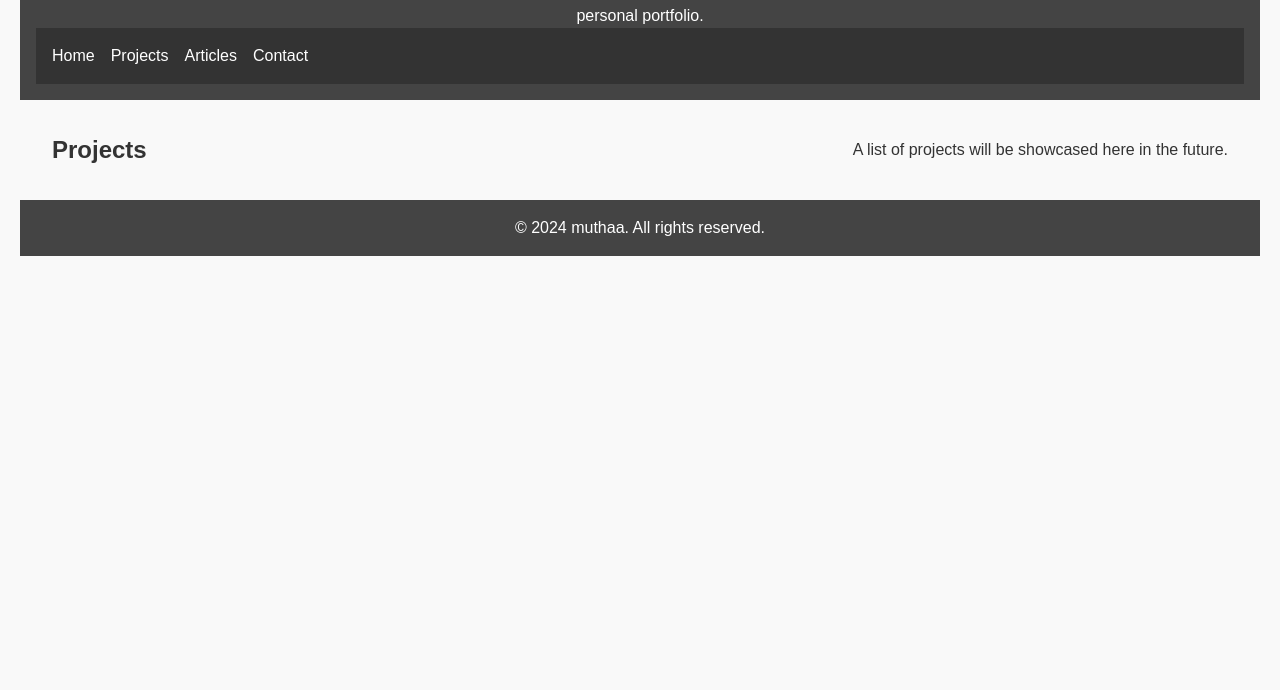
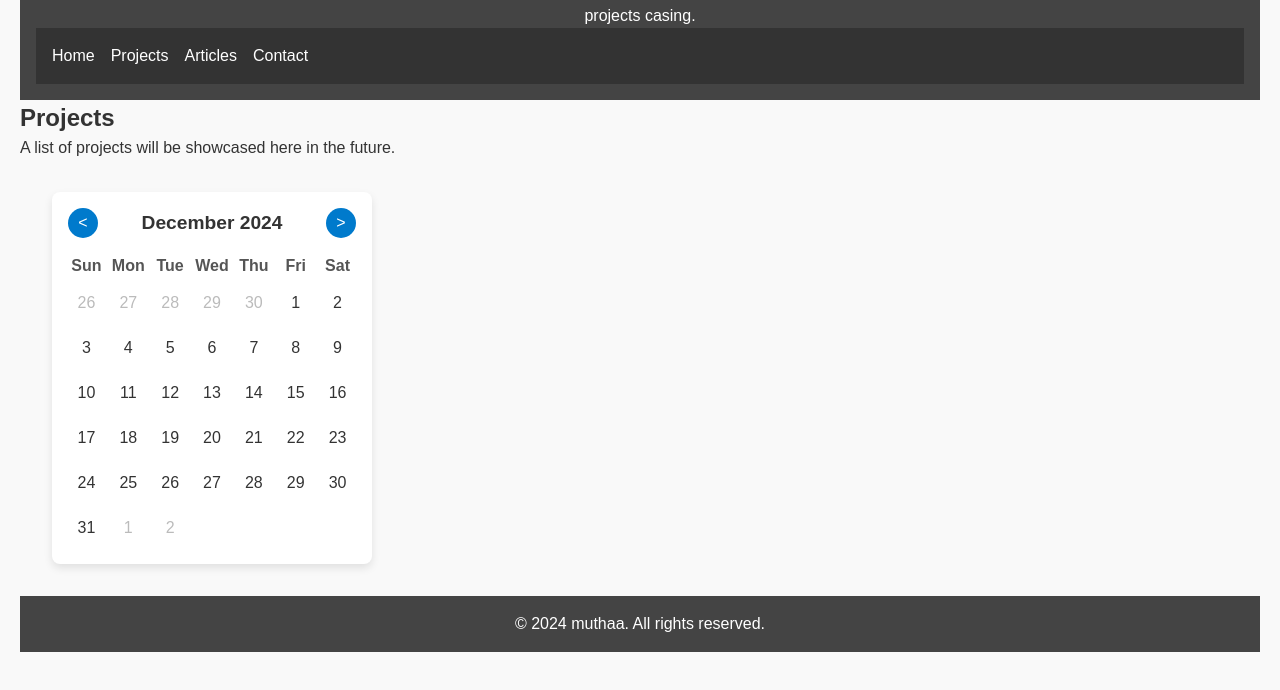
Before and after one commit to Muthaa/Personal-Portfolio, a plain HTML site: page projects.html in a window 1280 px wide. Shown: the part 80-770 px from the top of the page. Drawn offline with Linux system fonts and the light colour scheme.

Commit message:
add datepicker interface

```diff
--- /dev/null
+++ b/datepicker.css
@@ -0,0 +1,67 @@
+/* Datepicker Styles */
+.datepicker {
+  background: #fff;
+  width: 320px;
+  border-radius: 8px;
+  box-shadow: 0 4px 8px rgba(0, 0, 0, 0.1);
+  padding: 1rem;
+  text-align: center;
+}
+
+.datepicker-header {
+  display: flex;
+  justify-content: space-between;
+  align-items: center;
+  margin-bottom: 1rem;
+}
+
+.datepicker-header .month-year {
+  font-size: 1.2rem;
+  font-weight: bold;
+}
+
+.nav-btn {
+  background: #007acc;
+  color: #fff;
+  border: none;
+  border-radius: 50%;
+  width: 30px;
+  height: 30px;
+  font-size: 1rem;
+  cursor: pointer;
+  display: flex;
+  justify-content: center;
+  align-items: center;
+}
+
+.nav-btn:hover {
+  background: #005f99;
+}
+
+.datepicker-grid {
+  display: grid;
+  grid-template-columns: repeat(7, 1fr);
+  gap: 5px;
+}
+
+.day {
+  font-weight: bold;
+  color: #555;
+}
+
+.date {
+  padding: 0.5rem;
+  border-radius: 4px;
+  cursor: pointer;
+  text-align: center;
+}
+
+.date:hover {
+  background-color: #007acc;
+  color: #fff;
+}
+
+.muted {
+  color: #bbb;
+  pointer-events: none;
+}
--- a/projects.html
+++ b/projects.html
@@ -9,11 +9,12 @@
   <title>Portfolio</title>
   <link rel="stylesheet" href="styles.css">
   <link href="https://fonts.googleapis.com/css2?family=Roboto:wght@400;700&display=swap" rel="stylesheet">
+  <link rel="stylesheet" href="datepicker.css">
 </head>
 <body>
   <header>
     <h1>Portfolio</h1>
-    <p>personal portfolio.</p>
+    <p>projects casing.</p>
     <!-- Navigation Bar -->
     <nav>
       <ul>
@@ -25,10 +26,77 @@
     </nav>
   </header>
 
+	<section>
+		<h2>Projects</h2>
+		<p>A list of projects will be showcased here in the future.</p>
+	</section>
   <main>
-    <h2>Projects</h2>
-	<p>A list of projects will be showcased here in the future.</p>
+
+
+
+
+	<section>
+		<div class="datepicker">
+			<div class="datepicker-header">
+			  <button class="nav-btn prev-btn">&lt;</button>
+			  <span class="month-year">December 2024</span>
+			  <button class="nav-btn next-btn">&gt;</button>
+			</div>
+			<div class="datepicker-grid">
+			  <div class="day">Sun</div>
+			  <div class="day">Mon</div>
+			  <div class="day">Tue</div>
+			  <div class="day">Wed</div>
+			  <div class="day">Thu</div>
+			  <div class="day">Fri</div>
+			  <div class="day">Sat</div>
+			  <!-- Days of the month -->
+			  <div class="date muted">26</div>
+			  <div class="date muted">27</div>
+			  <div class="date muted">28</div>
+			  <div class="date muted">29</div>
+			  <div class="date muted">30</div>
+			  <div class="date">1</div>
+			  <div class="date">2</div>
+			  <div class="date">3</div>
+			  <div class="date">4</div>
+			  <div class="date">5</div>
+			  <div class="date">6</div>
+			  <div class="date">7</div>
+			  <div class="date">8</div>
+			  <div class="date">9</div>
+			  <div class="date">10</div>
+			  <div class="date">11</div>
+			  <div class="date">12</div>
+			  <div class="date">13</div>
+			  <div class="date">14</div>
+			  <div class="date">15</div>
+			  <div class="date">16</div>
+			  <div class="date">17</div>
+			  <div class="date">18</div>
+			  <div class="date">19</div>
+			  <div class="date">20</div>
+			  <div class="date">21</div>
+			  <div class="date">22</div>
+			  <div class="date">23</div>
+			  <div class="date">24</div>
+			  <div class="date">25</div>
+			  <div class="date">26</div>
+			  <div class="date">27</div>
+			  <div class="date">28</div>
+			  <div class="date">29</div>
+			  <div class="date">30</div>
+			  <div class="date">31</div>
+			  <div class="date muted">1</div>
+			  <div class="date muted">2</div>
+			</div>
+		</div>
+	</section>
+
+
   </main>
+
+
 
   <footer>
     <p>&copy; 2024 muthaa. All rights reserved.</p>
```
Also changed, not shown: 1 other file.
